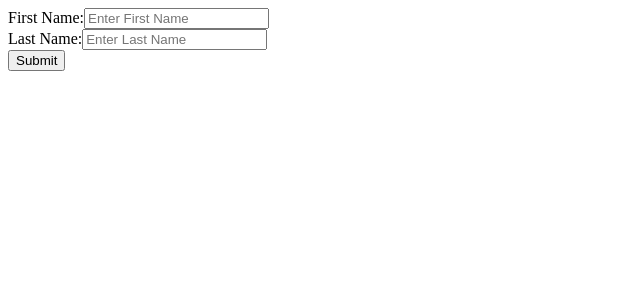
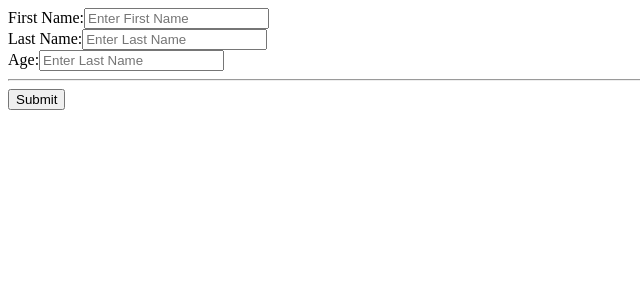
Before and after one commit to sampadadhole/resume-builder, a React (Create React App) app: page / in a window 1280 px wide. Shown: the top 300 px of the page, without its empty margins (0-640 px from the left). Built offline with nearby package versions, Linux system fonts and the light colour scheme.

Commit message:
Added age attribute

```diff
--- a/src/Components/Main.jsx
+++ b/src/Components/Main.jsx
@@ -3,16 +3,21 @@ import React, { useState } from "react";
 function Main() {
   const [firstName, setFirstName] = useState("");
   const [lastName, setLastName] = useState("");
+  const [age, setAge] = useState("");
   const [firstNameinputBx, setFirstNameInputBx] = useState("");
   const [lastNameinputBx, setLastNameInputBx] = useState("");
+  const [ageinputBx, setAgeInputBx] = useState("");
 
   function createResume(e) {
     setFirstName(firstNameinputBx);
     setLastName(lastNameinputBx);
+    setAge(ageinputBx);
     setFirstName("");
     setLastName("");
-    console.log(firstName);
-    console.log(lastName);
+    setAge("");
+    console.log(firstNameinputBx);
+    console.log(lastNameinputBx);
+    console.log(ageinputBx);
     e.preventDefault();
   }
 
@@ -22,7 +27,9 @@ function Main() {
   function handleLastName(e) {
     setLastNameInputBx(e.target.value);
   }
-
+  function handleAge(e) {
+    setAgeInputBx(e.target.value);
+  }
   return (
     <form onSubmit={createResume}>
       <label>
@@ -42,8 +49,17 @@ function Main() {
           onChange={handleLastName}
           // onKeyDown={handleLastName}
         />
+        <br />
+        Age:
+        <input
+          type="number"
+          placeholder="Enter Last Name"
+          onChange={handleAge}
+          // onKeyDown={handleLastName}
+        />
       </label>
       <br />
+      <hr />
       <button>Submit</button>
     </form>
   );
```
